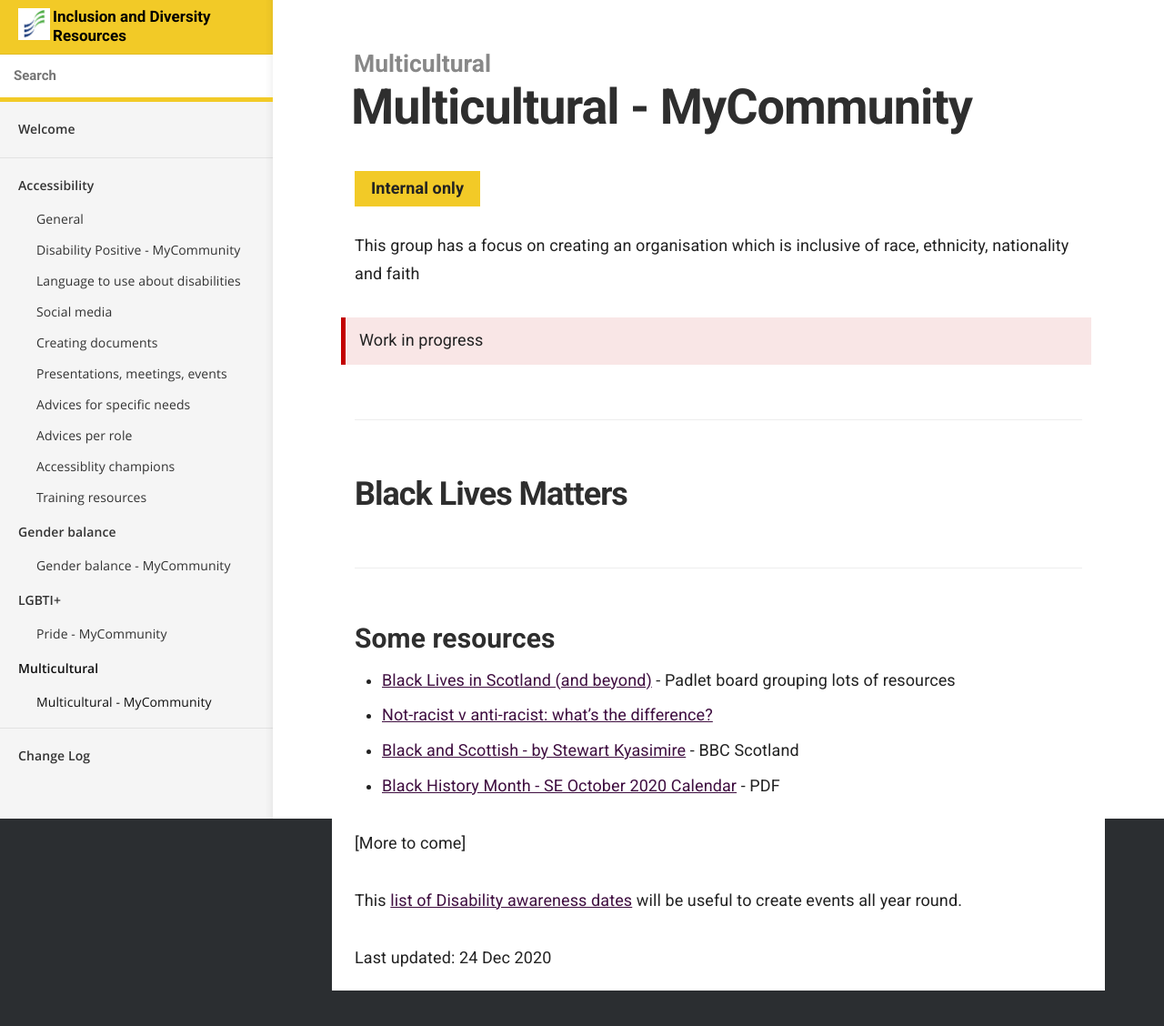
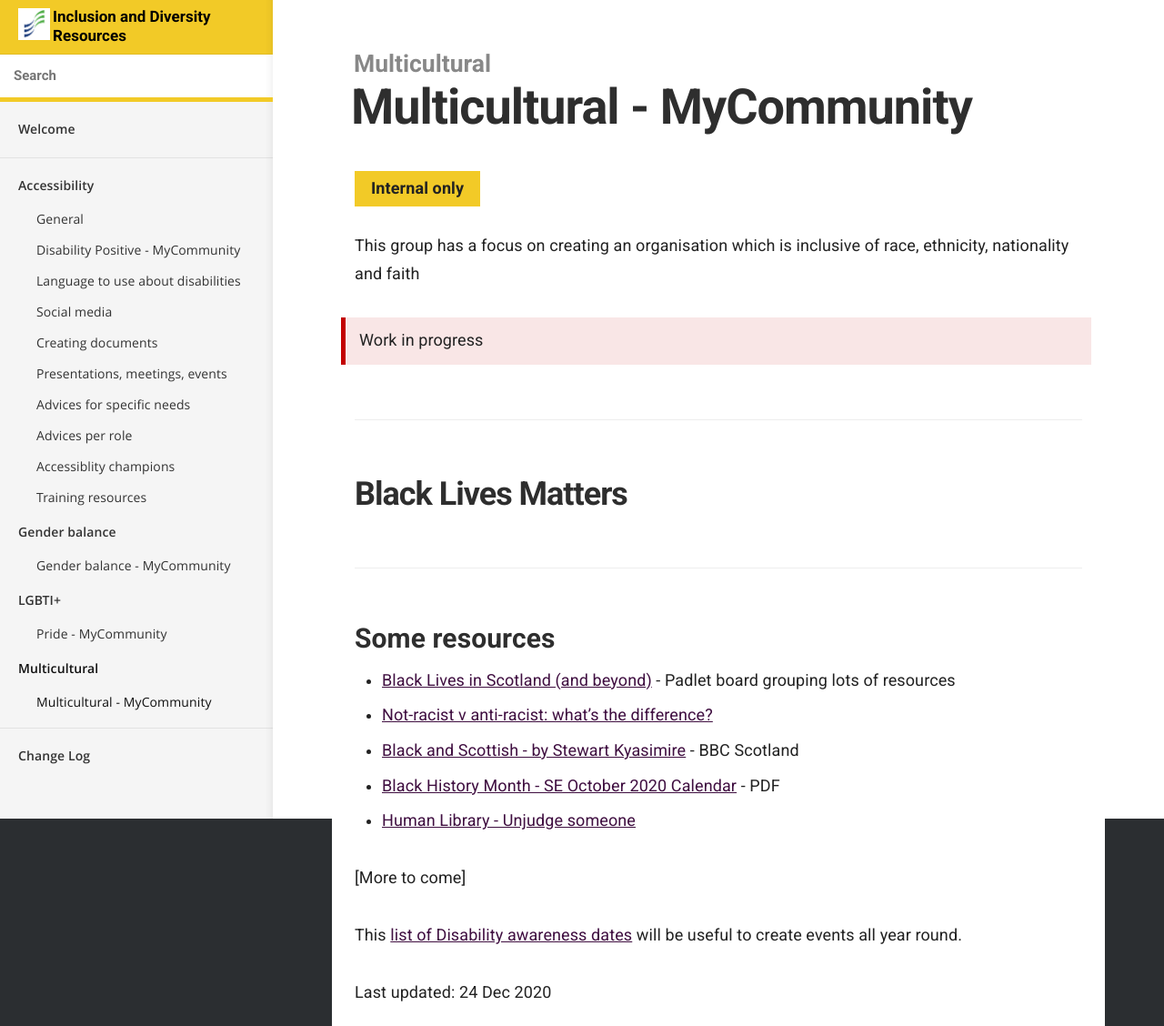
Before and after one commit to numbat70/inclusion2021, a Jekyll site: the page built from _docs/multicultural/mycommunity.md, in a window 1280 px wide. Shown: the whole page at 91% size. Built offline with Jekyll 4.4.1, drawn with Linux system fonts in a browser that asks for light colours; before the commit the page ends 1089 px from its top, so only the background shows below that.

Commit message:
SK - Human library link

```diff
--- a/_docs/multicultural/mycommunity.md
+++ b/_docs/multicultural/mycommunity.md
@@ -19,6 +19,7 @@ This group has a focus on creating an organisation which is inclusive of race, e
 - [Not-racist v anti-racist: what’s the difference?](https://www.bbc.co.uk/bitesize/articles/zs9n2v4)
 - [Black and Scottish - by Stewart Kyasimire](https://www.bbc.co.uk/programmes/m00098n0) - BBC Scotland
 - [Black History Month - SE October 2020 Calendar](BHM-UK-October-Calendar.pdf) - PDF
+- [Human Library - Unjudge someone](https://humanlibrary.org/)
 
 [More to come]
 
```
